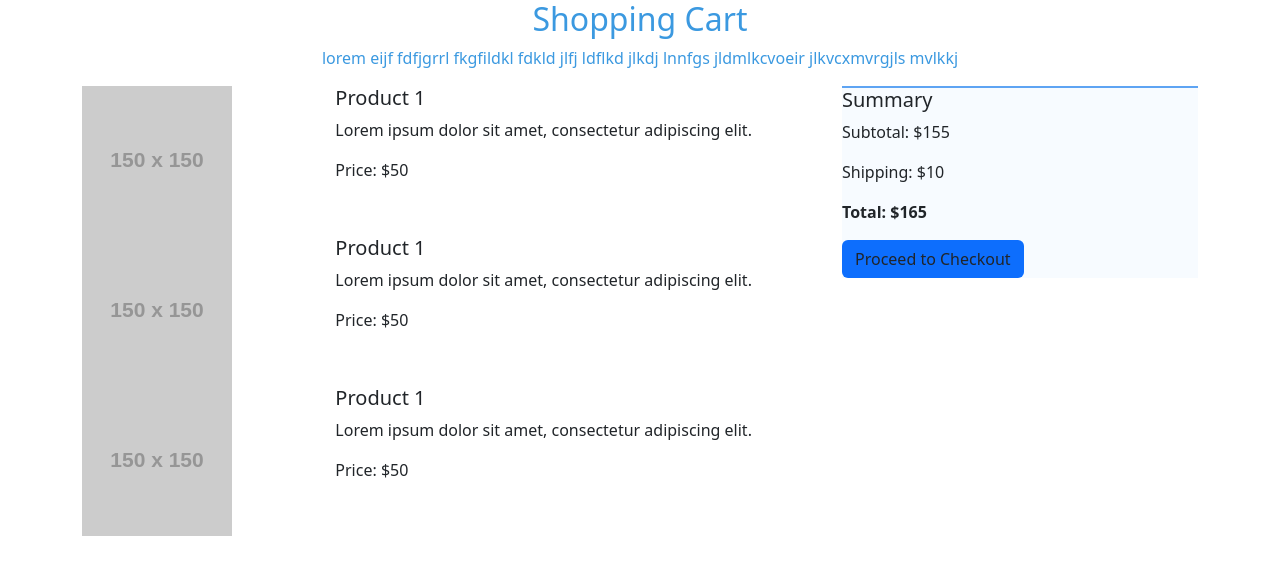
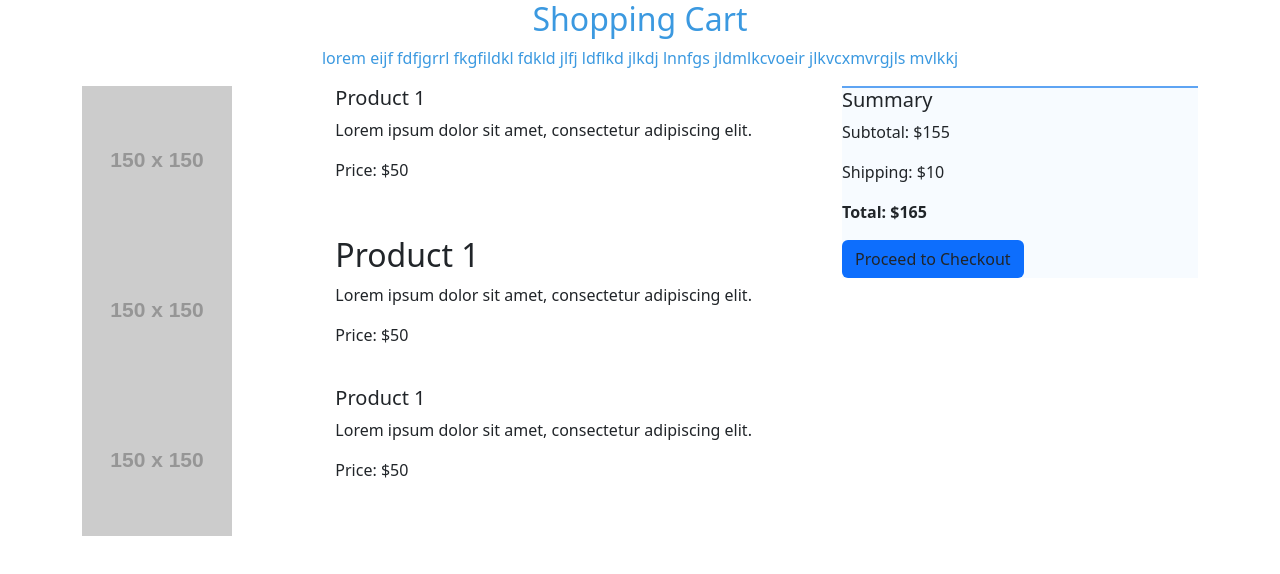
Before and after one commit to acciojob/bootstrap-shopping-cart-Soumen-JavaDev, a website: page main.html in a window 1280 px wide. Drawn offline with nearby package versions, Linux system fonts and the light colour scheme; placeholder pictures from the web are drawn by us.

Commit message:
created a submission

```diff
--- a/main.html
+++ b/main.html
@@ -32,10 +32,12 @@
 				<div class="product">
 					<div class="row">
                         <div class="col-md-4">
+							<a>
                             <img src="https://via.placeholder.com/150" class="img-fluid" alt="Product 1">
-                        </div>
+                       </a>
+						</div>
                         <div class="col-md-8">
-                            <h5>Product 1</h5>
+                            <h2>Product 1</h2>
                             <p>Lorem ipsum dolor sit amet, consectetur adipiscing elit.</p>
                             <p>Price: $50</p>
                         </div>
```
